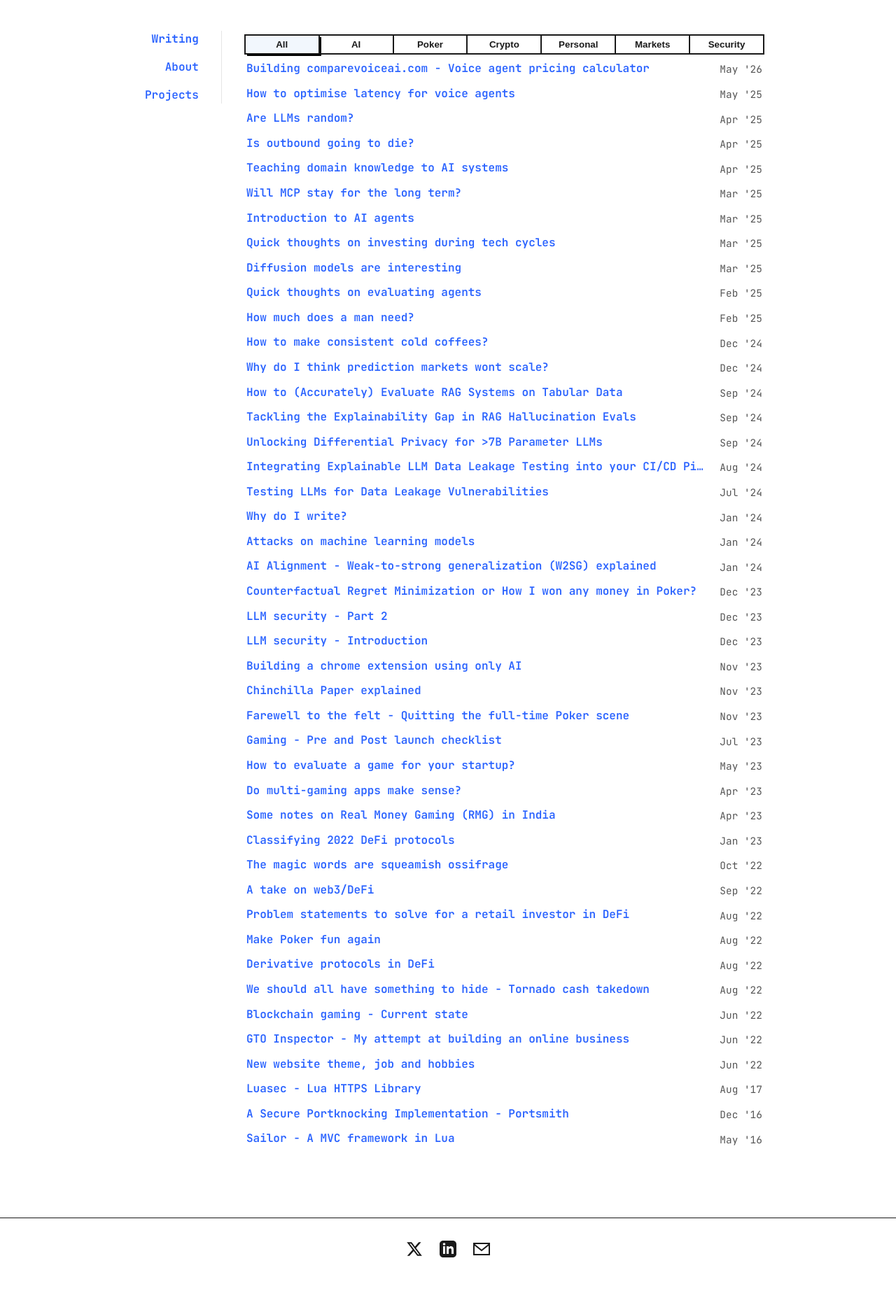
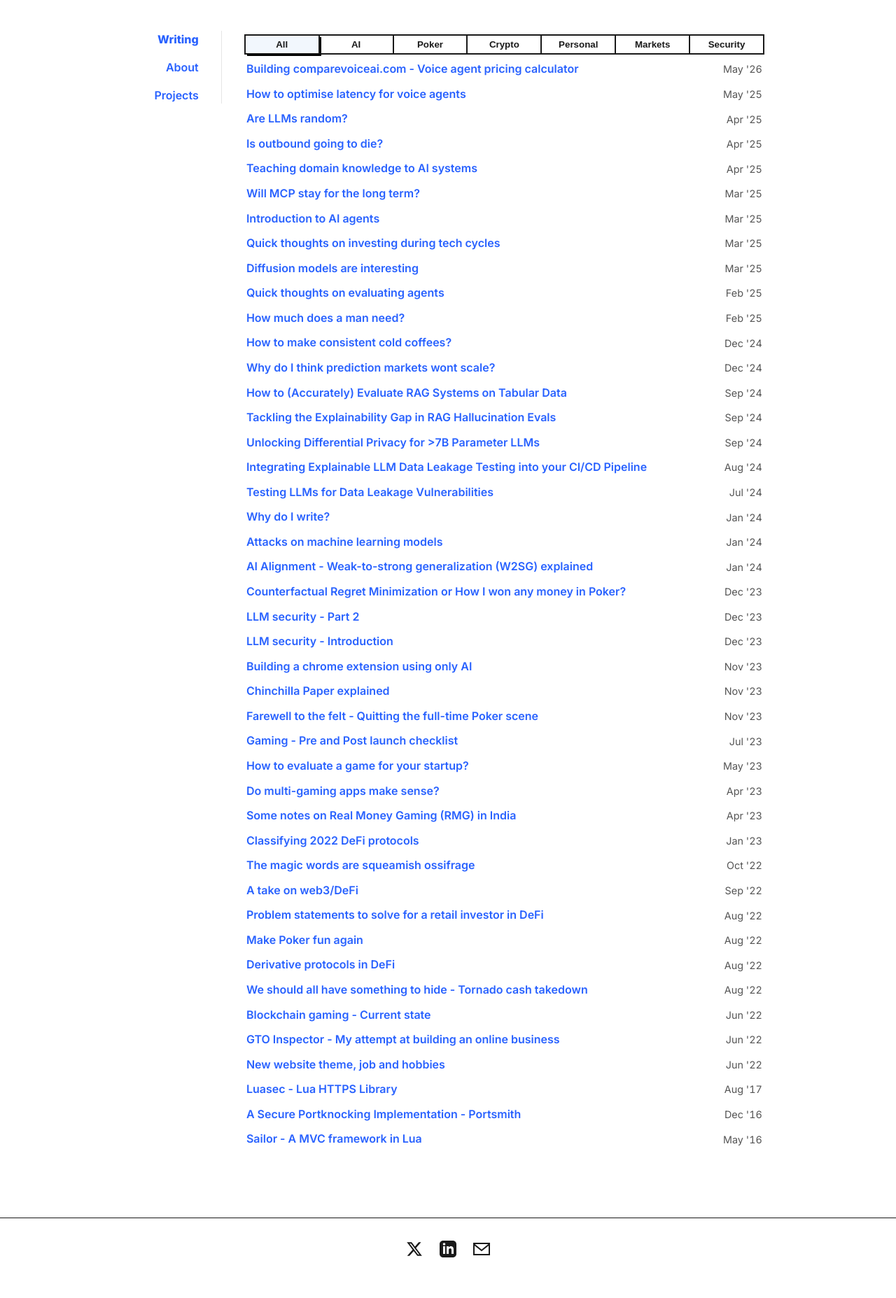
Before and after one commit to r-nikhil/r-nikhil.github.io, a Jekyll site: the page built from index.html, in a window 1280 px wide. Shown: the whole page at 70% size. Built offline with Jekyll 4.4.1, drawn with Linux system fonts in a browser that asks for light colours.

Commit message:
Restored to 'da476249f1fd40c5d186cd5edb1c625988b2af03'
Replit-Restored-To: da476249f1fd40c5d186cd5edb1c625988b2af03

```diff
--- a/_includes/head.html
+++ b/_includes/head.html
@@ -28,7 +28,7 @@
   <link rel="sitemap" type="application/xml" title="sitemap" href="{{ site.baseurl }}/sitemap.xml" />
   <link rel="preconnect" href="https://fonts.googleapis.com">
   <link rel="preconnect" href="https://fonts.gstatic.com" crossorigin>
-  <link href="https://fonts.googleapis.com/css2?family=JetBrains+Mono:wght@400;500;600;700&display=swap" rel="stylesheet">
+  <link href="https://fonts.googleapis.com/css2?family=Inter:wght@400;600;700;800&display=swap" rel="stylesheet">
 
   <style>
     {% capture include_to_scssify %}
--- a/_sass/_main.scss
+++ b/_sass/_main.scss
@@ -19,7 +19,7 @@
 }
 
 body {
-	font-family: 'JetBrains Mono', 'Courier New', monospace;
+	font-family: 'Inter', system-ui, sans-serif;
 	-webkit-font-smoothing: antialiased;
     text-rendering: optimizeLegibility;
 	line-height: 1.5;
```
